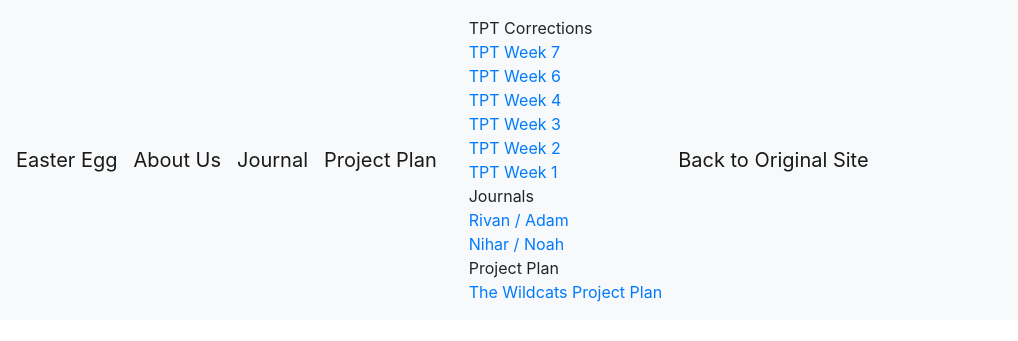
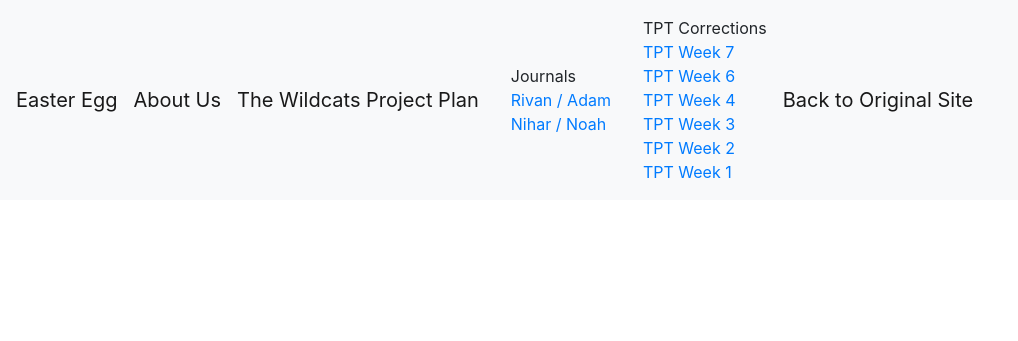
Before and after one commit to NoahPidding/CollegeBoardProject, a Flask app: template templates/easteregg.html in a window 1280 px wide. Shown: the top 341 px of the page, without its empty margins (0-1018 px from the left). Run offline with Flask 2, Linux system fonts and the light colour scheme; the template is opened without the code that fills it, so the values that code supplies are empty; some libraries are stand-ins or nearby versions.

Commit message:
easter egg fixes

```diff
--- a/templates/easteregg.html
+++ b/templates/easteregg.html
@@ -12,35 +12,31 @@
         <span class="navbar-toggler-icon"></span>
     </button>
     <a class="navbar-brand" href="/easteregg">About Us</a>
-    <a class="navbar-brand" href="/easteregg">Journal</a>
-    <a class="navbar-brand" href="/easteregg">Project Plan</a>
+    <a class="navbar-brand" href="https://docs.google.com/document/d/1BwrLotvabNXMWuHMsrePWA0r2USNPfR9TTbbI6gdCSU/edit">The Wildcats Project Plan</a>
+
+    <div class="nav-link dropdown-link dropdown-mine">
+        <span>Journals</span>
+        <div class="dropdown-content-mine">
+            <a class="dropdown-link" href = "https://docs.google.com/document/d/1C3TsZwn3UGZbvlZ6PIj3n9DsMxuz4hoh0jmBhIoRtVs/edit#heading=h.sm03aedygn6q"><span>Rivan / Adam</span></a>
+            </br>
+            <a class="dropdown-link" href = "https://docs.google.com/document/d/1AKb0VsCSirWAwY-YU20wCJV97-eVj4Qv6zsYP3wisPI/edit"><span>Nihar / Noah</span></a>
+        </div>
+    </div>
 
     <div class="nav-link dropdown-link dropdown-mine">
         <span>TPT Corrections</span>
         <div class="dropdown-content-mine">
             <a class="dropdown-link" href = "https://docs.google.com/document/d/18AdvzRVKnktfdJjyeswFflwlOCjKH6VHnDw2CtPDdUM/edit?usp=sharing"><span>TPT Week 7</span></a>
-            <br/>
+            </br>
             <a class="dropdown-link" href = "https://docs.google.com/document/d/1TJqF9Mavt2wq6fPzYaoknUSXtKEAcDCyEmR3GtA3pDs/edit?usp=sharing"><span>TPT Week 6</span></a>
-            <br/>
+            </br>
             <a class="dropdown-link" href = "https://docs.google.com/document/d/1C8SDuDMfIu5fWbWoLlAytINJM1gX5i58-oS4w4UB7LU/edit?usp=sharing"><span>TPT Week 4</span></a>
-            <br/>
+            </br>
             <a class="dropdown-link" href = "https://docs.google.com/document/d/1kYYfTWR_ZV0CrbTMgQaXiTNQ3cV0QHO5hcwzixHsfCU/edit?usp=sharing"><span>TPT Week 3</span></a>
-            <br/>
+            </br>
             <a class="dropdown-link" href = "https://docs.google.com/document/d/1d0tQ-kBRDvRsQxY_c9EHBhV_wAVRvd-C7-nwq02sqvs/edit?usp=sharing"><span>TPT Week 2</span></a>
-            <br/>
+            </br>
             <a class="dropdown-link" href = "https://docs.google.com/document/d/1IYVHVoNcblzkOa7R7giJApbt1mWa-OSjLnrQa-o69OU/edit?usp=sharing"><span>TPT Week 1</span></a>
-        </div>
-        <span>Journals</span>
-        <div class="dropdown-content-mine">
-            <a class="dropdown-link" href = "https://docs.google.com/document/d/1C3TsZwn3UGZbvlZ6PIj3n9DsMxuz4hoh0jmBhIoRtVs/edit#heading=h.sm03aedygn6q"><span>Rivan / Adam</span></a>
-            <br/>
-            <a class="dropdown-link" href = "https://docs.google.com/document/d/1AKb0VsCSirWAwY-YU20wCJV97-eVj4Qv6zsYP3wisPI/edit"><span>Nihar / Noah</span></a>
-            <br/>
-        </div>
-        <span>Project Plan</span>
-        <div class="dropdown-content-mine">
-            <a class="dropdown-link" href = "https://docs.google.com/document/d/1BwrLotvabNXMWuHMsrePWA0r2USNPfR9TTbbI6gdCSU/edit"><span>The Wildcats Project Plan</span></a>
-            <br/>
         </div>
     </div>
     <a class="navbar-brand" href="/">Back to Original Site</a>
```
